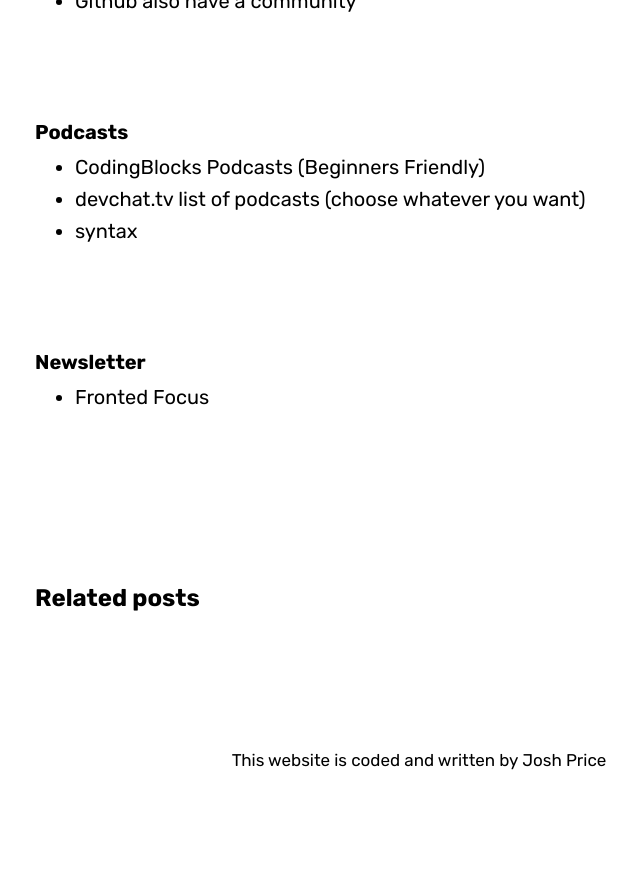
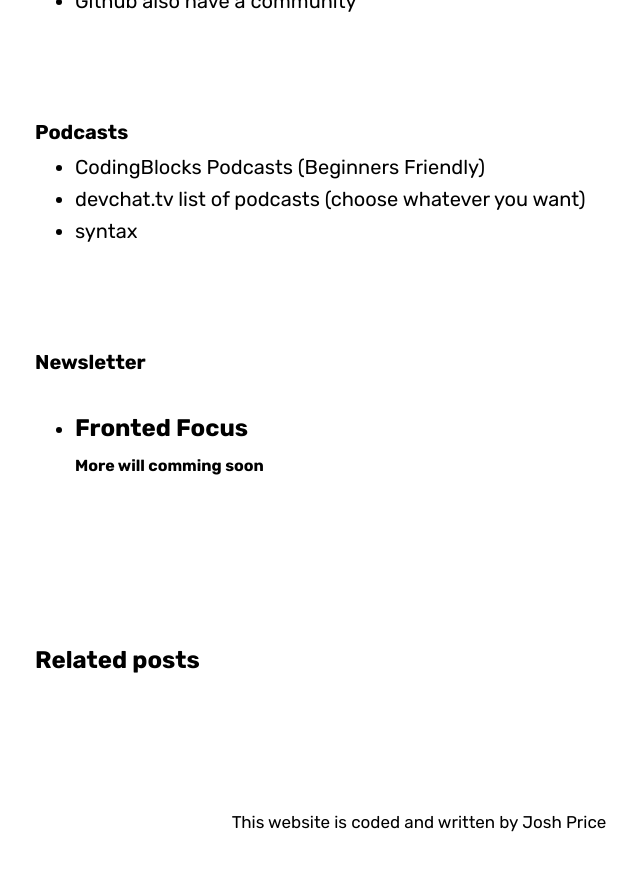
Before and after one commit to optimistguy/getprogrammed, a Jekyll site: the page built from _posts/2018-08-27-resources-for-beginner-and-advanced.md, in a window 1280 px wide and 900 px high, scrolled down 2426 px. Shown: the top 871 px of the window, without its empty margins (221-861 px from the left). Built offline with Jekyll 4.4.1, drawn with Linux system fonts in a browser that asks for light colours; some web fonts are replaced; comment, search, counter and statistics services are not loaded; before the commit the page ends 3264 px from its top, so only the background shows below that.

Commit message:
Update 2018-08-27-resources-for-beginner-and-advanced.md

```diff
--- a/_posts/2018-08-27-resources-for-beginner-and-advanced.md
+++ b/_posts/2018-08-27-resources-for-beginner-and-advanced.md
@@ -70,3 +70,5 @@ published: true
 ### Newsletter
 
 * [Fronted Focus](https://frontendfoc.us/){: target="_blank"}
+---
+###### More will comming soon
```
